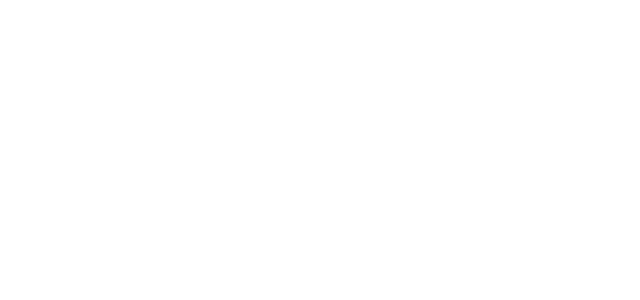
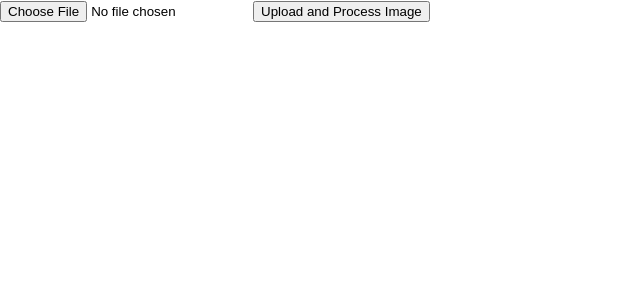
Before and after one commit to rajeevy397/Nepali_Vehicle_License_Plate_Detector_And_Reader_YOLOv8, a React (Create React App) app in the folder client/: page /predict_image_charModel in a window 1280 px wide. Before the commit this address had no page. Shown: the top 300 px of the page, without its empty margins (0-640 px from the left). Built offline with nearby package versions, Linux system fonts and the light colour scheme.

Commit message:
Rajkishor-Added characterModel_Prediction_pages

```diff
--- a/client/src/App.js
+++ b/client/src/App.js
@@ -3,6 +3,8 @@
 import Predict_image from './pages/Predict_image';
 import Predict_video from './pages/Predict_video';
 import Home from './pages/Home';
+import PredictVideo_characterModel from './pages/PredictVideo_characterModel';
+import PredictImage_characterModel from './pages/PredictImage_characterModel';
 
 function App() {
   return (
@@ -10,7 +12,9 @@
       <Routes>
         <Route path="/" element={<Home/>} />
         <Route path="/predict_image" element={<Predict_image/>} />
+        <Route path="/predict_image_charModel" element={<PredictImage_characterModel/>} />
         <Route path="/predict_video" element={<Predict_video/>} />
+        <Route path="/predict_image_charModel" element={<PredictVideo_characterModel/>} />
       </Routes>
     </Router>
   );
--- /dev/null
+++ b/client/src/pages/PredictImage_characterModel.js
@@ -0,0 +1,43 @@
+import React, { useState } from 'react';
+
+const PredictImage_characterModel = () => {
+  const [file, setFile] = useState(null);
+  const [imagePath, setImagePath] = useState(null);
+
+  const handleFileChange = (event) => {
+    setFile(event.target.files[0]);
+  };
+
+  const handleUpload = async () => {
+    const formData = new FormData();
+    formData.append('image', file);
+
+    try {
+      const response = await fetch('http://localhost:5001/processImage', {
+        method: 'POST',
+        body: formData,
+      });
+
+      // Handle the response from the server
+      const result = await response.json();
+      console.log(result);
+
+      // Set the image path in the state
+      setImagePath(`http://localhost:5001/${result.imagePath}`);
+    } catch (error) {
+      console.error('Error uploading image:', error);
+    }
+  };
+
+  return (
+    <div>
+      <input type="file" onChange={handleFileChange} />
+      <button onClick={handleUpload}>Upload and Process Image</button>
+
+      {/* Display the processed image if imagePath is available */}
+      {imagePath && <div><img src={imagePath} alt="Processed Image" style={{ maxWidth: '50%' }}/></div>}
+    </div>
+  );
+};
+
+export default PredictImage_characterModel;
--- /dev/null
+++ b/client/src/pages/PredictVideo_characterModel.js
@@ -0,0 +1,48 @@
+import React, { useState } from 'react';
+
+const PredictVideo_characterModel = () => {
+  const [file, setFile] = useState(null);
+  const [videoPath, setVideoPath] = useState(null);
+
+  const handleFileChange = (event) => {
+    setFile(event.target.files[0]);
+  };
+
+  const handleUpload = async () => {
+    const formData = new FormData();
+    formData.append('video', file);
+
+    try {
+      const response = await fetch('http://localhost:5001/processVideo', {
+        method: 'POST',
+        body: formData,
+      });
+
+      // Handle the response from the server
+      const result = await response.json();
+      console.log(result);
+
+      // Set the video path in the state
+      setVideoPath(`http://localhost:5001/${result.videoPath}`);
+    } catch (error) {
+      console.error('Error uploading video:', error);
+    }
+  };
+
+  return (
+    <div>
+      <input type="file" onChange={handleFileChange} />
+      <button onClick={handleUpload}>Upload and Process Video</button>
+
+      {/* Display the processed video if videoPath is available */}
+      {videoPath && (
+        <video controls width="500" height="auto">
+          <source src={videoPath} type="video/mp4" />
+          Your browser does not support the video tag.
+        </video>
+      )}
+    </div>
+  );
+};
+
+export default PredictVideo_characterModel;
```
